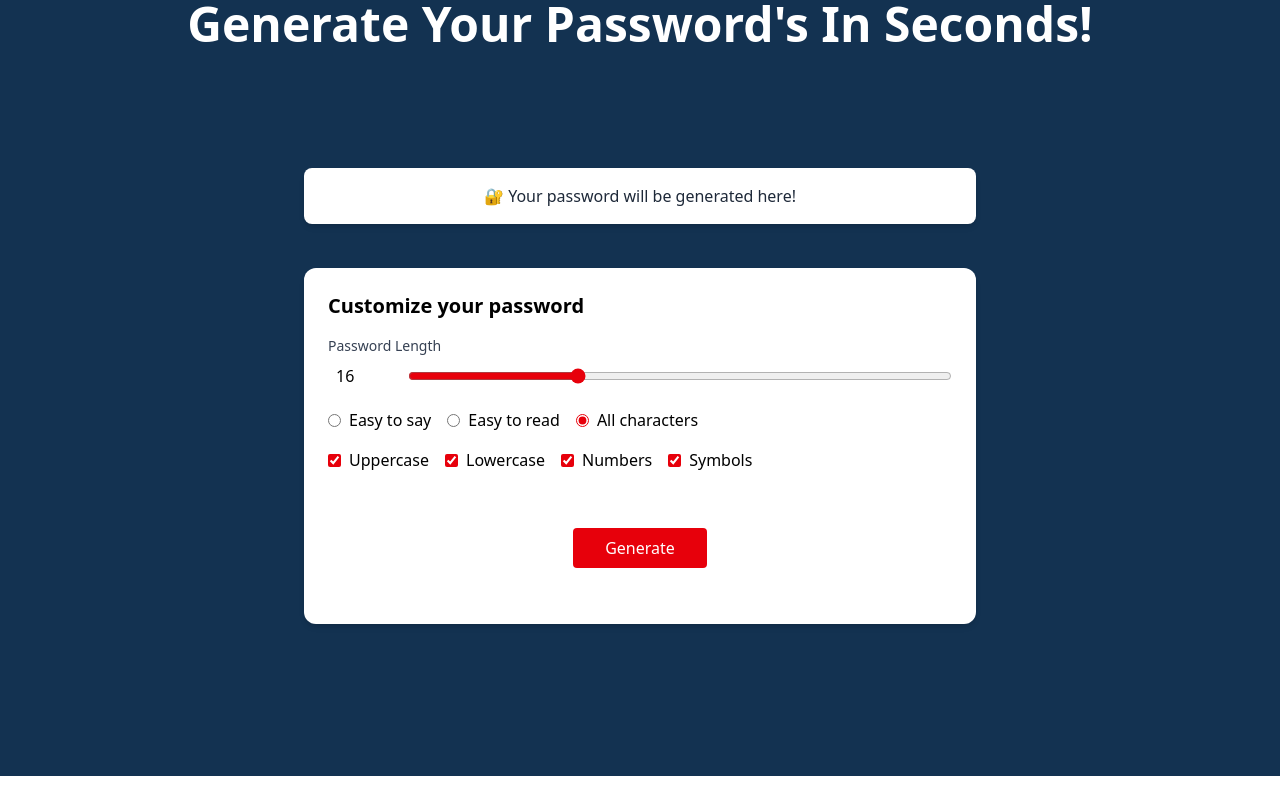
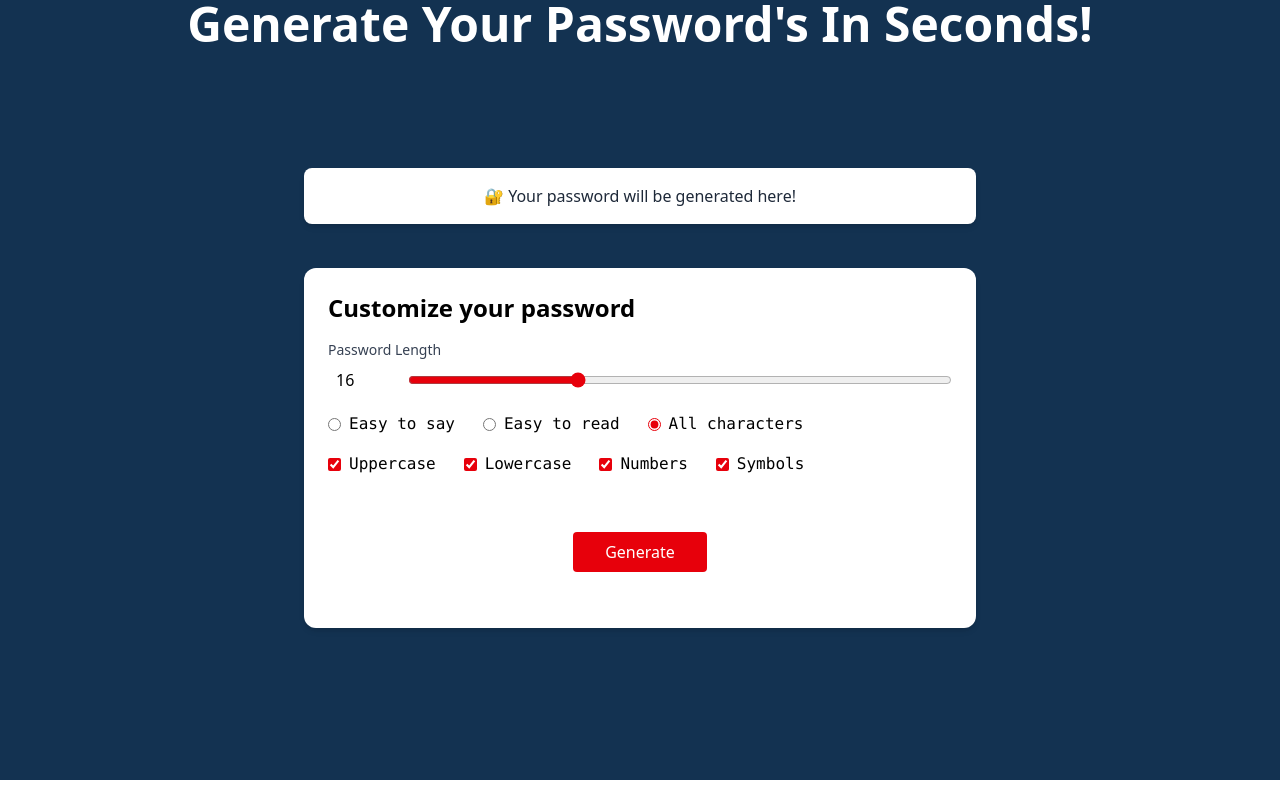
Before and after one commit to ad1tyaydv/Password-Generator, a React (Vite) app: page / in a window 1280 px wide. Built offline with nearby package versions, Linux system fonts and the light colour scheme.

Commit message:
second commit

```diff
--- a/src/components/customize.jsx
+++ b/src/components/customize.jsx
@@ -17,7 +17,7 @@ function Customize({
 }) {
     return (
         <div className="bg-white rounded-xl shadow-md p-6 w-2xl">
-            <h2 className="text-xl font-semibold mb-4">Customize your password</h2>
+            <h2 className="text-2xl font-semibold mb-4">Customize your password</h2>
 
             <div className="mb-4">
                 <label className="block text-sm font-medium text-gray-700 mb-1">
@@ -44,7 +44,7 @@ function Customize({
             </div>
 
             <div className="mb-4">
-                <div className="flex items-center gap-4 mb-2">
+                <div className="flex items-center font-mono gap-7 mb-2">
                     <label className="flex items-center gap-2">
                         <input
                             type="radio"
@@ -79,7 +79,7 @@ function Customize({
             </div>
 
 
-            <div className="flex flex-wrap gap-4 mb-6">
+            <div className="flex flex-wrap font-mono gap-7 mb-6">
                 <label className="flex items-center gap-2">
                     <input
                         type="checkbox"
```
